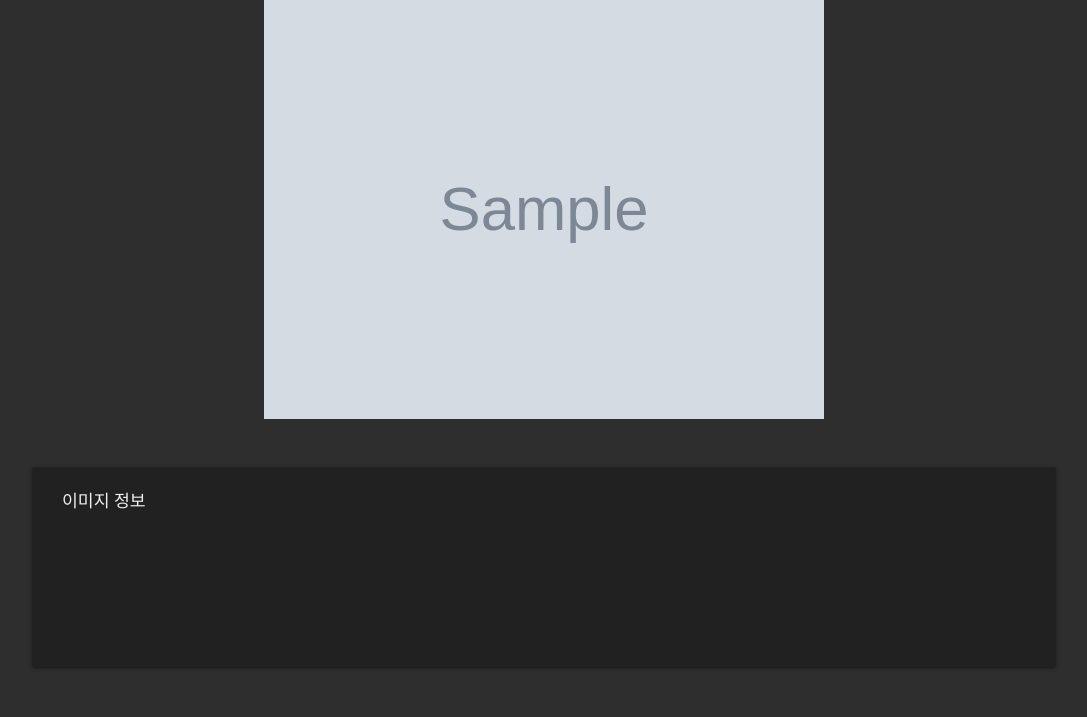
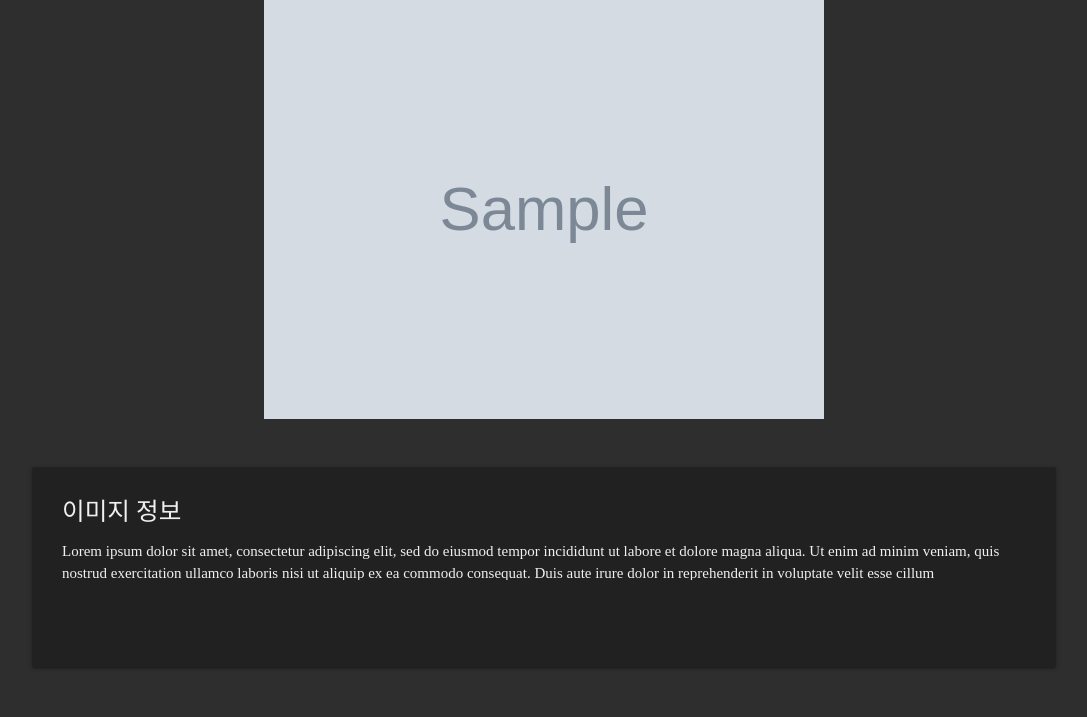
Before and after one commit to Coppermine-SP/photo-gallery, a Django app: template photo_gallery/templates/view/view.html in a window 1280 px wide. Shown: the part 91-808 px from the top of the page, without its empty margins (96-1183 px from the left). Run offline with Django 4.2, Linux system fonts and the light colour scheme; the template is opened without the code that fills it: most values are stand-ins (such as "Sample title", 1, 10 or a date in 2020); grey boxes marked "Sample" are stand-in pictures; some web fonts are replaced.

Commit message:
feat: 이미지 설명칸 추가

```diff
--- a/photo_gallery/static/view/css/view.css
+++ b/photo_gallery/static/view/css/view.css
@@ -35,6 +35,11 @@
 
 }
 
+#description{
+    height: 40px;
+    overflow: hidden;
+}
+
 .info-wrapper{
     height: 250px;
 }
--- a/photo_gallery/templates/view/view.html
+++ b/photo_gallery/templates/view/view.html
@@ -23,7 +23,8 @@
     <div class="info-wrapper">
             <div class="container">
                 <div class="info-card card-panel z-depth-1 grey darken-4">
-                    <h6>이미지 정보</h6>
+                    <h5>이미지 정보</h5>
+                    <p id="description">Lorem ipsum dolor sit amet, consectetur adipiscing elit, sed do eiusmod tempor incididunt ut labore et dolore magna aliqua. Ut enim ad minim veniam, quis nostrud exercitation ullamco laboris nisi ut aliquip ex ea commodo consequat. Duis aute irure dolor in reprehenderit in voluptate velit esse cillum</p>
                 </div>
             </div>
     </div>
```
